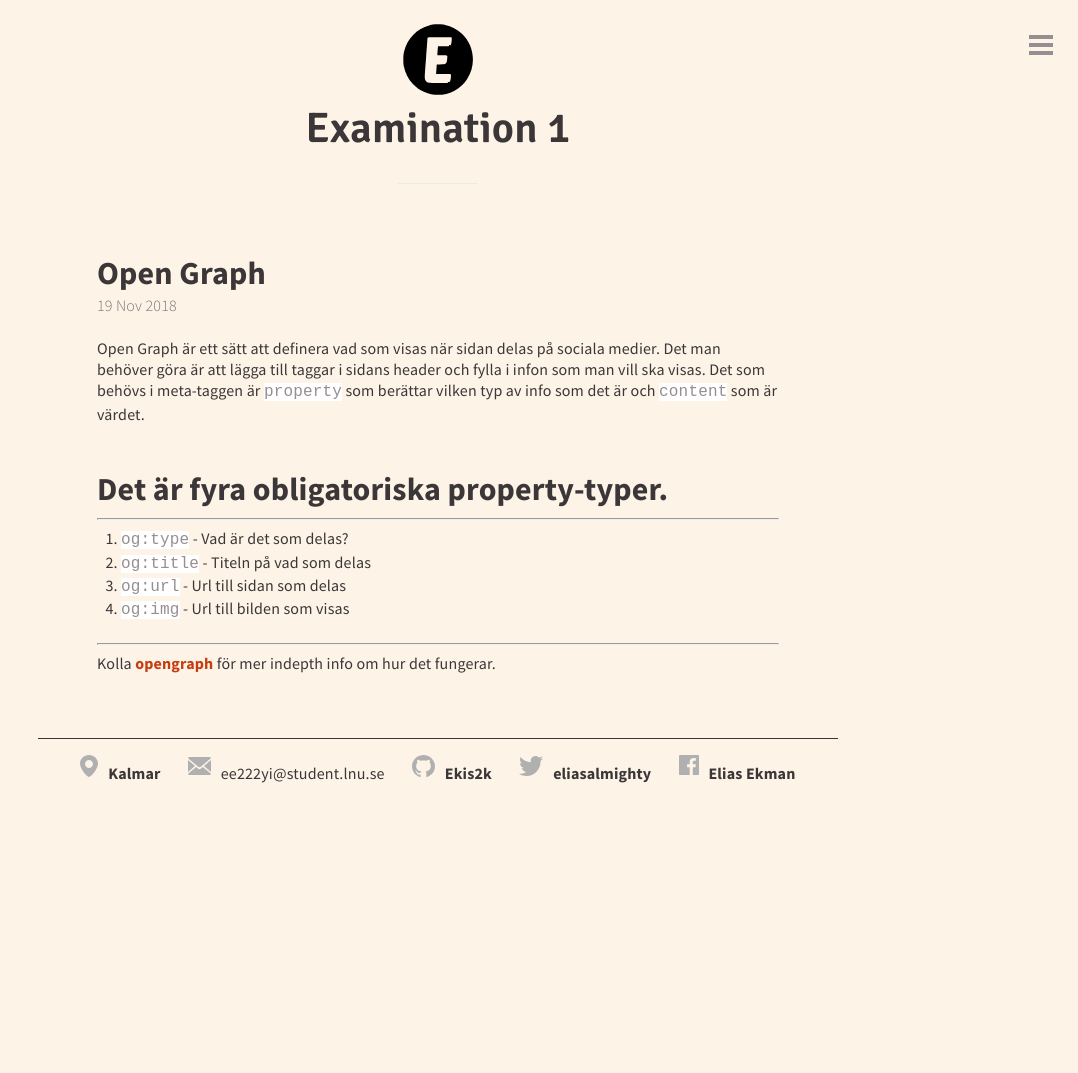
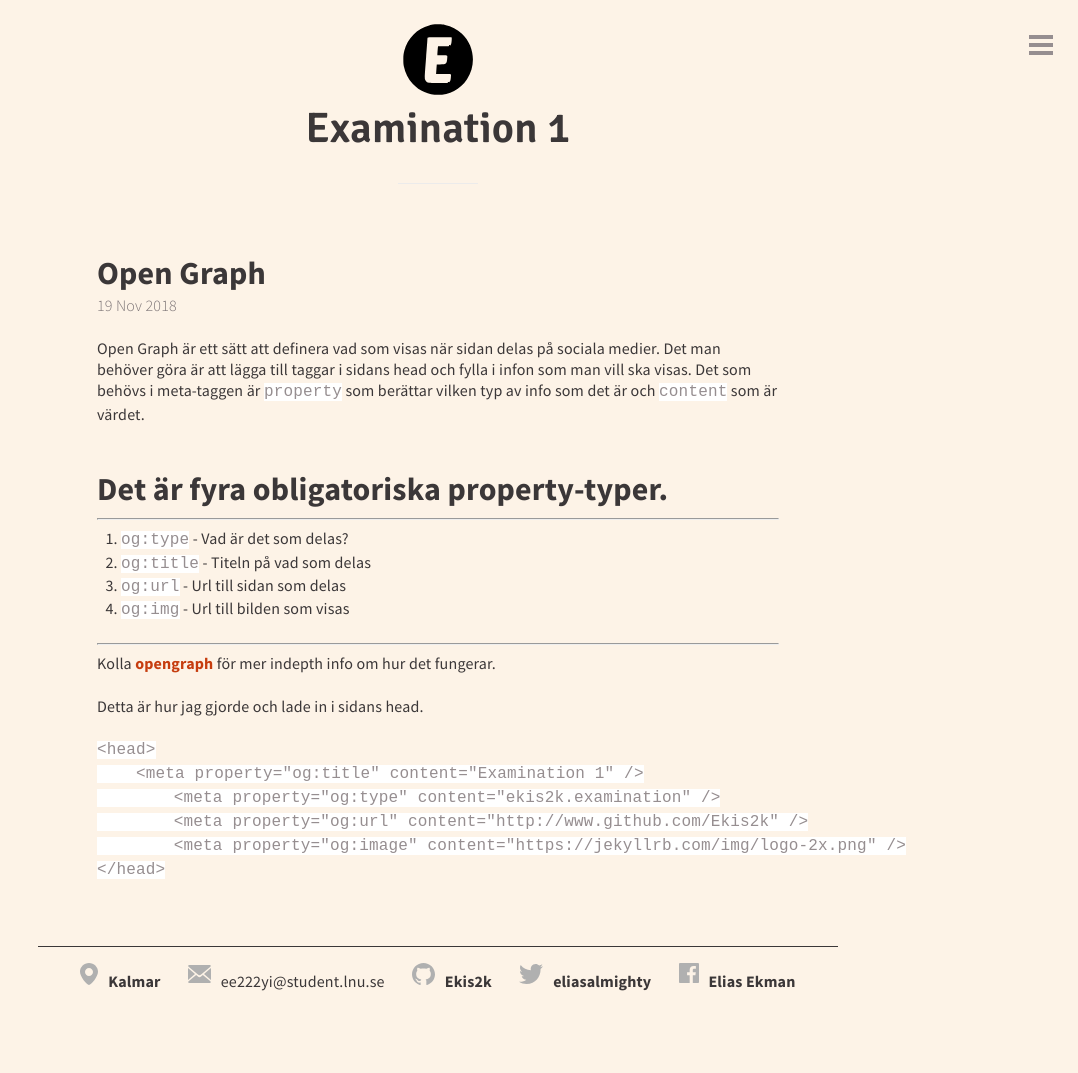
Before and after one commit to Ekis2k/Ekis2k.github.io, a Jekyll site: the page built from _posts/2018-11-19-OpenGraph.markdown, in a window 1280 px wide. Shown: the whole page, without its empty margins (202-1280 px from the left). Built offline with Jekyll 4.4.1, drawn with Linux system fonts in a browser that asks for light colours; comment, search, counter and statistics services are not loaded; before the commit the page ends 900 px from its top, so only the background shows below that.

Commit message:
spelling check

````diff
--- a/_includes/head.html
+++ b/_includes/head.html
@@ -6,7 +6,7 @@
 	<meta property="og:title" content="Examination 1" />
 	<meta property="og:type" content="ekis2k.examination" />
 	<meta property="og:url" content="http://www.github.com/Ekis2k" />
-	<meta property="og:image" content="https://jlospinoso.github.io/images/jekyll.svg" />
+	<meta property="og:image" content="https://jekyllrb.com/img/logo-2x.png" />
 	<title>{%if page.title %}{{ page.title }}{% else %}{{ site.title }}{% endif %}</title>
 
 	<!-- CSS & fonts -->
--- a/_posts/2018-11-16-CSS.markdown
+++ b/_posts/2018-11-16-CSS.markdown
@@ -21,7 +21,7 @@ body {
 
 Det här är sättet att använda SCSS-syntaxen. Så istället för att skriva färgen du vill ha överallt kan du bara skapa en variabel och ge den färgen. På så sätt kan färgen användas utan att färgkoden omarbetas.
 
-Kommer från kursen Webbteknik1 var min uppfattning om hur man använder CSS så i början trodde jag att prerocessing av CSS var väldigt svårt. Men ju mer jag använde det desto mer började jag förstå fördelarna. Jag menar att du delar in din kod i
+Efter det jag lärt mig från kursen Webbteknik1 var min uppfattning om hur man använder CSS på ett visst sätt. Så i början trodde jag att prerocessing av CSS var väldigt svårt. Men ju mer jag använde det desto mer började jag förstå fördelarna. Jag menar att du delar in din kod i
 fler filer kommer bara att bli bättre på en större webbplats, du behöver verkligen ha kontroll och struktur. Det problem som kan vara (för mig iaf) är att du spenderar mycket tid på att leta var du gjorde något fel.
 Jag tror att du kan "gå vilse" och kanske skriva något på fel ställe.
 Detta ha varit ett ögonöppnare för hur webbplatser fungerar.
--- a/_posts/2018-11-16-humansdottxt.markdown
+++ b/_posts/2018-11-16-humansdottxt.markdown
@@ -12,7 +12,7 @@ Humans.txt är en simpel textfil som ger ära till vilka som skapat websidan. I
 # Info
 
 author: Elias Ekman
-email: ee222yi@lnu.student.se
+email: ee222yi@student.lnu.se
 twitter: eliasalmighty
 location: Kalmar
 course: 1dv022
--- a/_posts/2018-11-19-OpenGraph.markdown
+++ b/_posts/2018-11-19-OpenGraph.markdown
@@ -5,7 +5,7 @@ date:   2018-11-19 11:35:00 +0100
 categories: blogpost
 ---
 
-Open Graph är ett sätt att definera vad som visas när sidan delas på sociala medier. Det man behöver göra är att lägga till <meta> taggar i sidans header och fylla i infon som man vill ska visas. Det som behövs i meta-taggen är `property` som berättar vilken typ av info som det är och `content` som är värdet.
+Open Graph är ett sätt att definera vad som visas när sidan delas på sociala medier. Det man behöver göra är att lägga till <meta> taggar i sidans head och fylla i infon som man vill ska visas. Det som behövs i meta-taggen är `property` som berättar vilken typ av info som det är och `content` som är värdet.
 
 ## Det är fyra obligatoriska property-typer.
 
@@ -19,3 +19,14 @@ Open Graph är ett sätt att definera vad som visas när sidan delas på sociala
 ---
 
 Kolla [opengraph](http://ogp.me/) för mer indepth info om hur det fungerar.
+
+Detta är hur jag gjorde och lade in i sidans head.
+
+```
+<head>
+    <meta property="og:title" content="Examination 1" />
+	<meta property="og:type" content="ekis2k.examination" />
+	<meta property="og:url" content="http://www.github.com/Ekis2k" />
+	<meta property="og:image" content="https://jekyllrb.com/img/logo-2x.png" />
+</head>
+```
--- a/_posts/2018-11-19-SCSS.markdown
+++ b/_posts/2018-11-19-SSG.markdown
@@ -6,7 +6,7 @@ categories: blogpost
 ---
 
 Skapandet av den här bloggen använde jag mig av den statiska webbplatsgeneratorn jekyll. Jekyll var problematisk för mig först då jag inte visste hur jag skulle arbeta med det. Det tog mig lite tid att förstå hur det fungerade.
-När jag förstod grunderna så släppte det för mig, det är väldigt lätt att arbeta med när alla grunderna fanns där att arbeta med. Det fanns många teman som du kunde välja melland och du fick även ett starttema att arbeta med. Minima heter det temat vilket var väldigt basic men ändå ganska fint.
+När jag förstod grunderna så släppte det för mig, det är väldigt lätt att arbeta med när alla grunderna fanns där att arbeta med. Det fanns många teman som du kunde välja mellan och du fick även ett starttema att arbeta med. Minima heter det temat vilket var väldigt basic men ändå ganska fint. Jag bytte dock till ett annat som jag kände var finare(emerald).
 
 Ett stort plus som jag kommer ta med mig är arbetssättet med markdown filer. Detta tycker jag var riktigt skönt och mycket lätt syntax att lära sig. Behöver man lite hjälp så är det bara en snabb googling iväg och allt blir snygg och prydligt.
 
--- a/_posts/2018-11-19-robotsdottxt.markdown
+++ b/_posts/2018-11-19-robotsdottxt.markdown
@@ -4,7 +4,7 @@ title:  "Robots.txt and how i did it"
 date:   2018-11-19 12:15:44 +0100
 categories: blogpost
 ---
-Robot.txt är en textfil som anger vad sökmotorer som söker efter när de söker efter din webbsida. Sökmotorer letar automatiskt efter din robots.txt för att se vad du har tillåtit.
+Robot.txt är en textfil som anger vad sökmotorer söker efter när de söker efter din webbsida. Sökmotorer letar automatiskt efter din robots.txt för att se vad du har tillåtit.
 Den här filen är viktig för att lägga in din rotkatalog.
 
 Min Robots.txt ser ut som följande.
````
Also changed, not shown: other parts of _posts/2018-11-16-CSS.markdown (+1 -1 lines).
